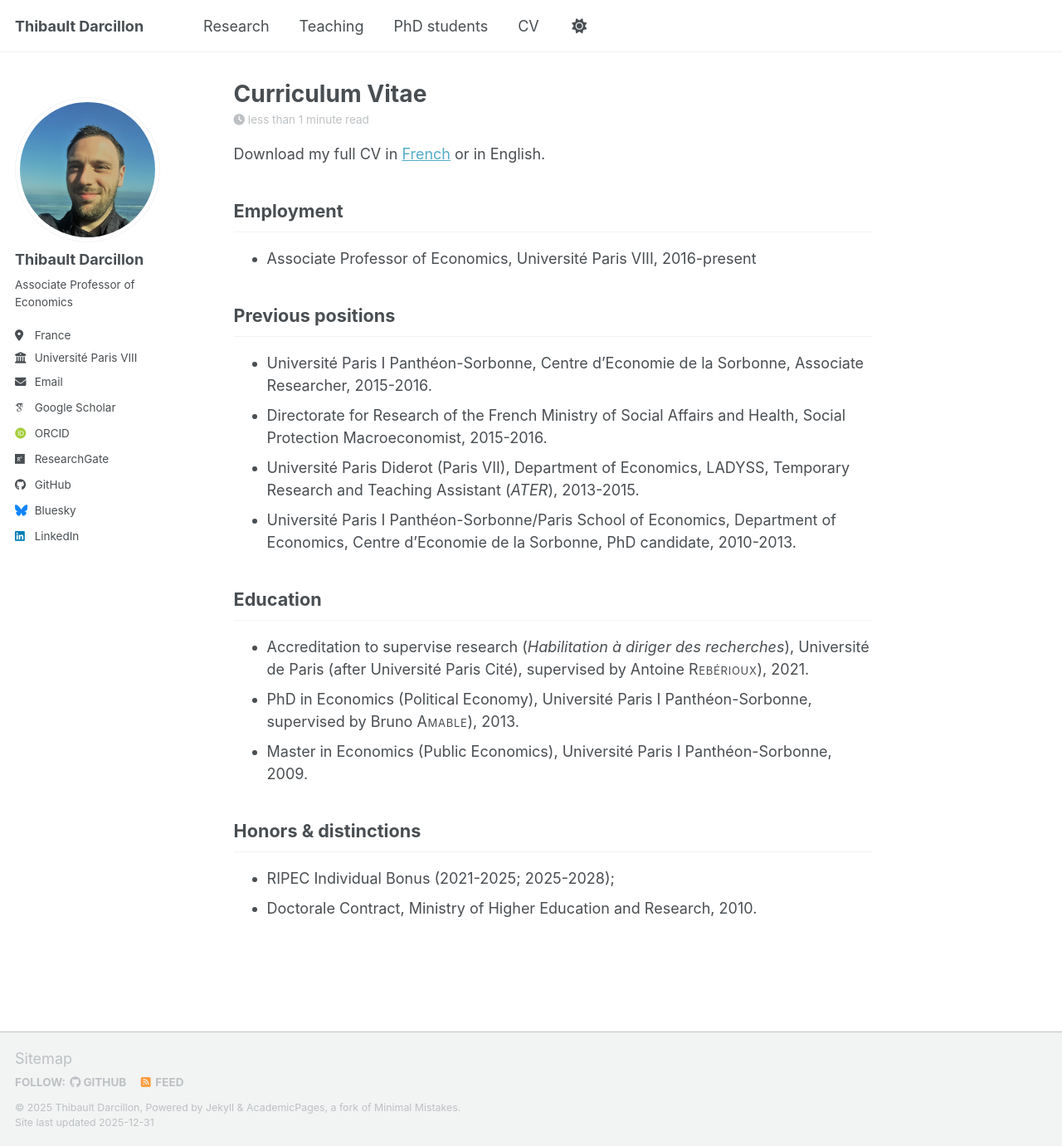
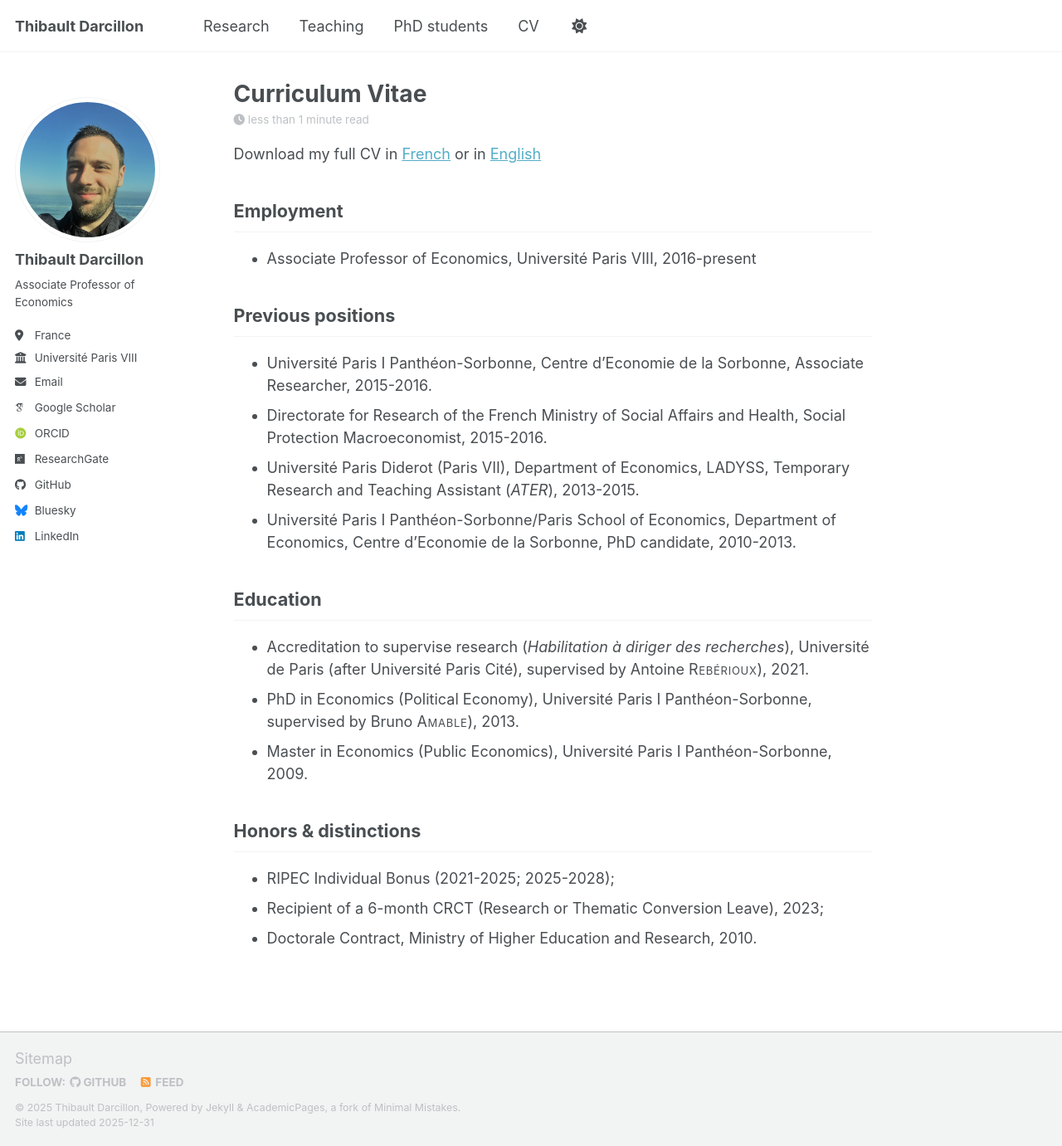
Before and after one commit to thibaultdarcillon/thibaultdarcillon.github.io, a Jekyll site: the page built from _pages/cv.md, in a window 1280 px wide and 1381 px high. Shown: the whole window at 83% size. Built offline with Jekyll 4.4.1, drawn with Linux system fonts in a browser that asks for light colours; some web fonts are replaced; a script bundle is joined from its source files by our own code; library files that are not in the unit come from our copies; some of the changed lines change nothing that is shown.

Commit message:
Update CV

```diff
--- a/_pages/cv.md
+++ b/_pages/cv.md
@@ -5,7 +5,7 @@ permalink: /cv/
 author_profile: true
 ---
 
-Download my full CV in [French](/assets/pdf/CV-09-20.pdf) or in English.
+Download my full CV in [French](/assets/pdf/CV-09-20.pdf) or in [English](/assets/pdf/CV_eng_12-25.pdf)
 
 ## Employment
 
@@ -27,4 +27,5 @@ Health, Social Protection Macroeconomist, 2015-2016.
 ## Honors & distinctions
 
 - RIPEC Individual Bonus (2021-2025; 2025-2028);
+- Recipient of a 6-month CRCT (Research or Thematic Conversion Leave), 2023;
 - Doctorale Contract, Ministry of Higher Education and Research, 2010.
```
Also changed, not shown: 1 other file.
